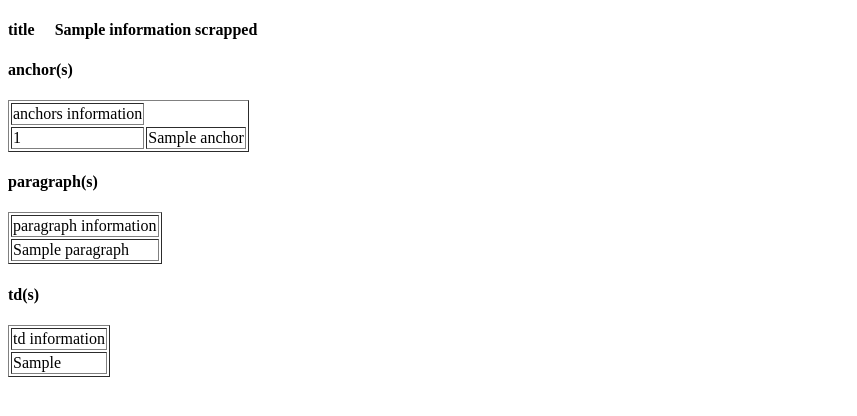
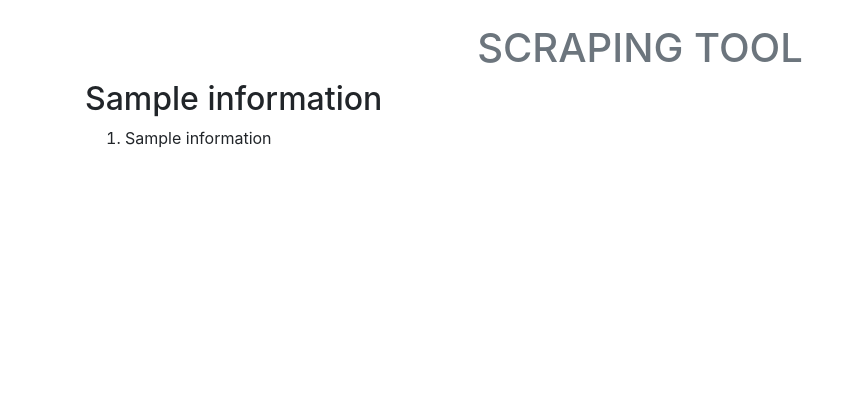
Before and after one commit to rajpalsinghd/learning-phase-scraping, a Flask app: template templates/output.html in a window 1280 px wide. Shown: the top 416 px of the page, without its empty margins (0-857 px from the left). Run offline with Flask 2, Linux system fonts and the light colour scheme; the template is opened without the code that fills it: most values are stand-ins (such as "Sample title", 1, 10 or a date in 2020); some libraries are stand-ins or nearby versions.

Commit message:
stage 2 learning

```diff
--- a/app.py
+++ b/app.py
@@ -1,6 +1,5 @@
 from flask import *
 from helper_functions import helper
-
 
 
 app=Flask(__name__)
@@ -14,38 +13,34 @@ def main_endpoint():
 @app.route("/scrap",methods=["POST"])
 def do_scraping():
  try:
+
   url=request.form['url']
   url=helper.generate_valid_url(url)
+
   #validating URL
   html_content=helper.get_html_content(url)
   if html_content==None:return render_template("index.html",url_status=f"{url} is invalid url!!")
+
   #requesting soup's(a html5lib based parser)object
   soup=helper.get_soup_object(html_content)
   if soup==None:return render_template("error_page.html",error='HTML is not parsable, unable to create tree(DOM)')
-  #collecting data/doing scraping
+
+  #title
   title=helper.get_title(soup)
-  #creating response further we will store this information in our database for analytical purpose
+
+  #To store information/ we will use db after this.
+
   information_scrapped=dict()
-  information_scrapped['title']=title
-  anchors=helper.get_content_on_basis_of_tag_name(soup,'a')
-  paragraphs=helper.get_content_on_basis_of_tag_name(soup,'p')
-  tds=helper.get_content_on_basis_of_tag_name(soup,'td')
+  information_scrapped['title']=[title]
 
-  information_scrapped['paragraphs']=[]
-  for paragraph in paragraphs:
-   information_scrapped['paragraphs'].append(paragraph.get_text())
-  information_scrapped['anchors']=[]
-  for anchor in anchors:
-   l=[anchor.get_text(),helper.get_content_on_basis_of_property_name(anchor,'href')]
-   information_scrapped['anchors'].append(l)
+  #main target is body
+  body=soup.body
 
-  information_scrapped['tds']=[]
-  for td in tds:
-   information_scrapped['tds'].append(td.get_text())
-  return render_template("output.html",information_scrapped=information_scrapped)
+  helper.traversing(information_scrapped,[body])
+  return render_template('output.html',information_scrapped=information_scrapped)
  except Exception as e:
   print(e)
-
+  return "Some Error:)"
 
 
 app.run()
--- a/templates/output.html
+++ b/templates/output.html
@@ -1,45 +1,37 @@
-<!Doctype html>
-<html lang='en'>
-<head>
-</head>
-<body>
+<!doctype html>
+<html lang="en">
+  <head>
+    <!-- Required meta tags -->
+    <meta charset="utf-8">
+    <meta name="viewport" content="width=device-width, initial-scale=1, shrink-to-fit=no">
 
+    <!-- Bootstrap CSS -->
+    <link rel="stylesheet" href="https://stackpath.bootstrapcdn.com/bootstrap/4.3.1/css/bootstrap.min.css" integrity="sha384-ggOyR0iXCbMQv3Xipma34MD+dH/1fQ784/j6cY/iJTQUOhcWr7x9JvoRxT2MZw1T" crossorigin="anonymous">
+
+    <title>WEB SCRAPPER DEMO</title>
+  </head>
+  <body>
+<div class="container">
+<div class="text-center text-secondary mt-4">
+<h1 >SCRAPING TOOL</h1>
+</div>
 <div>
-<h4>title &nbsp; &nbsp; {{information_scrapped['title']}}</h1>
-</div>
 
-<div>
-<h4>anchor(s)</h4>
-<table border='1'>
-<tr><td>anchors information</td></tr>
-{% for anchor in information_scrapped['anchors'] %}
-<tr><td>{{ anchor[0] }}</td><td>{{ anchor[1] }}</td<</tr>
+{% for information in information_scrapped %}
+<h2>{{ information }}</h2>
+<ol>
+{% for i in information_scrapped[information] %}
+<li>{{ i }}</li>
 {% endfor %}
-</table>
-</div>
-
-<div>
-<h4>paragraph(s)</h4>
-<table border='1'>
-<tr><td>paragraph information</td></tr>
-{% for paragraph in information_scrapped['paragraphs'] %}
-<tr><td>{{ paragraph }}</td></tr>
-{% endfor %}
-</table>
-
-
-</div>
-
-<div>
-<h4>td(s)</h4>
-
-<table border='1'>
-<tr><td>td information</td></tr>
-{% for td in information_scrapped['tds'] %}
-<tr><td>{{ td }}</td></tr>
+</ol>
 {% endfor %}
 
 </div>
-
-</body>
+</div>
+    <!-- Optional JavaScript -->
+    <!-- jQuery first, then Popper.js, then Bootstrap JS -->
+    <script src="https://code.jquery.com/jquery-3.3.1.slim.min.js" integrity="sha384-q8i/X+965DzO0rT7abK41JStQIAqVgRVzpbzo5smXKp4YfRvH+8abtTE1Pi6jizo" crossorigin="anonymous"></script>
+    <script src="https://cdnjs.cloudflare.com/ajax/libs/popper.js/1.14.7/umd/popper.min.js" integrity="sha384-UO2eT0CpHqdSJQ6hJty5KVphtPhzWj9WO1clHTMGa3JDZwrnQq4sF86dIHNDz0W1" crossorigin="anonymous"></script>
+    <script src="https://stackpath.bootstrapcdn.com/bootstrap/4.3.1/js/bootstrap.min.js" integrity="sha384-JjSmVgyd0p3pXB1rRibZUAYoIIy6OrQ6VrjIEaFf/nJGzIxFDsf4x0xIM+B07jRM" crossorigin="anonymous"></script>
+  </body>
 </html>
```
Also changed, not shown: helper_functions/helper.py (+49 -1 lines), templates/output1.html (added, +61 -0 lines).
